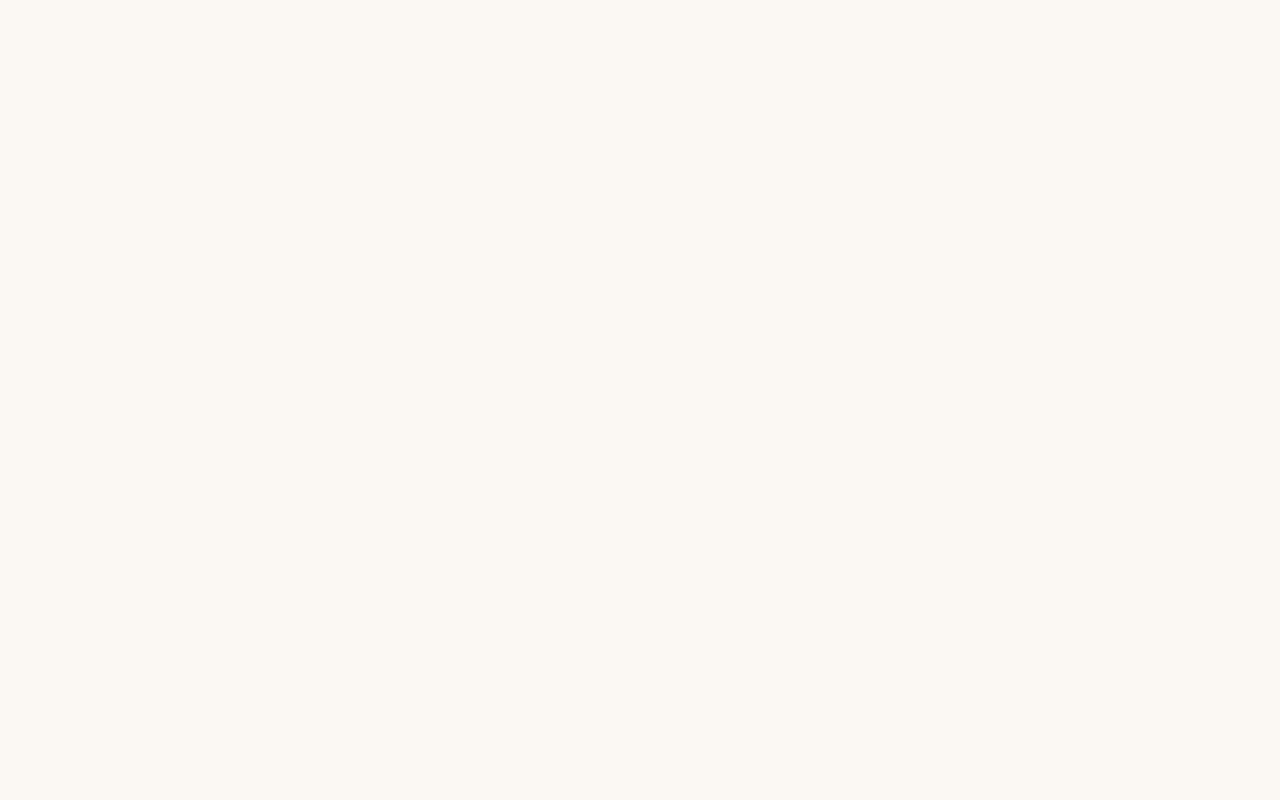
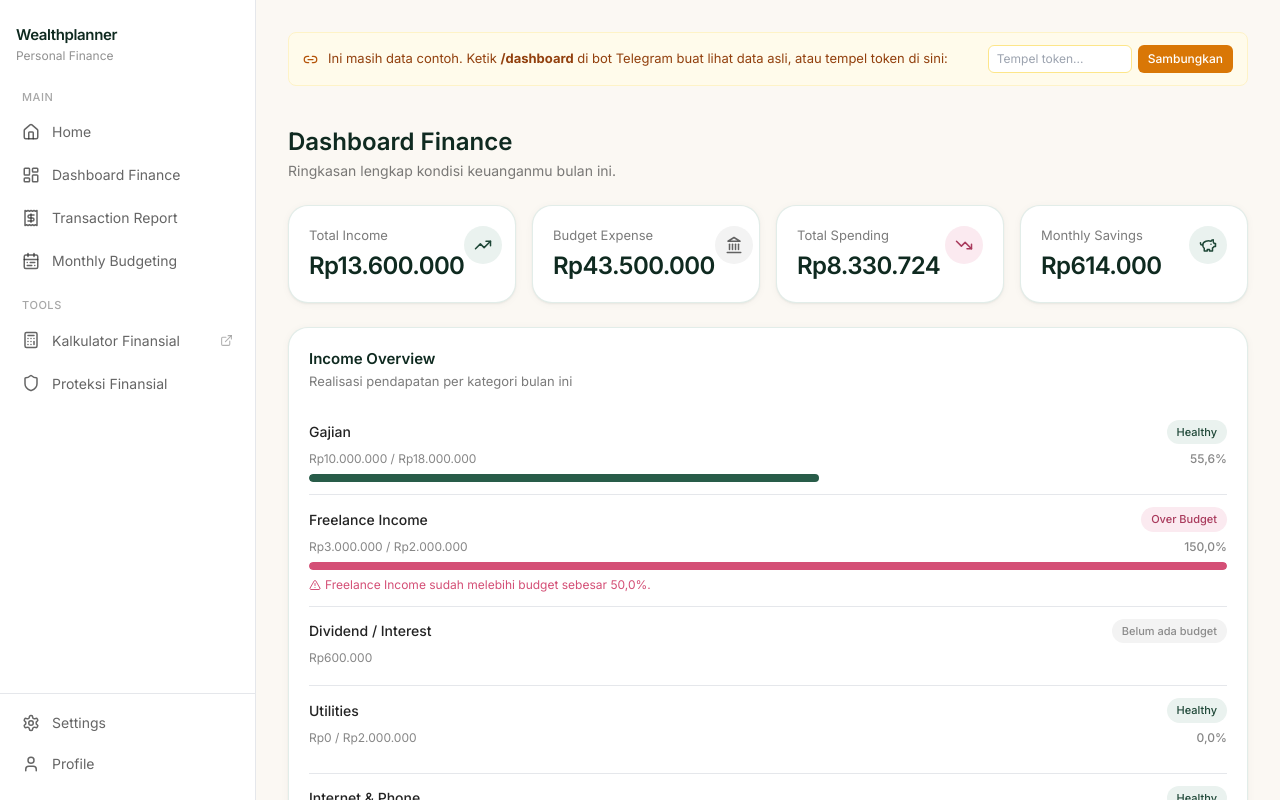
Before and after one commit to jasminework2023/personal-wealthplanner, a React (Vite) app: page /dashboard/finance in a window 1280 px wide. Before the commit this address had no page. Shown: the top 800 px of the page. Built offline with nearby package versions, Linux system fonts and the light colour scheme; the HTML template or start-up script is replaced by a standard one.

Commit message:
Update App.tsx

```diff
--- a/src/App.tsx
+++ b/src/App.tsx
@@ -14,7 +14,7 @@ export default function App() {
       <Routes>
         <Route element={<AppShell />}>
           <Route path="/" element={<Home />} />
-          <Route path="/dashboard" element={<DashboardFinance />} />
+          <Route path="/finance" element={<DashboardFinance />} />
           <Route path="/transactions" element={<TransactionReport />} />
           <Route path="/budgeting" element={<MonthlyBudgeting />} />
           <Route path="/protection" element={<FinancialProtection />} />
```
